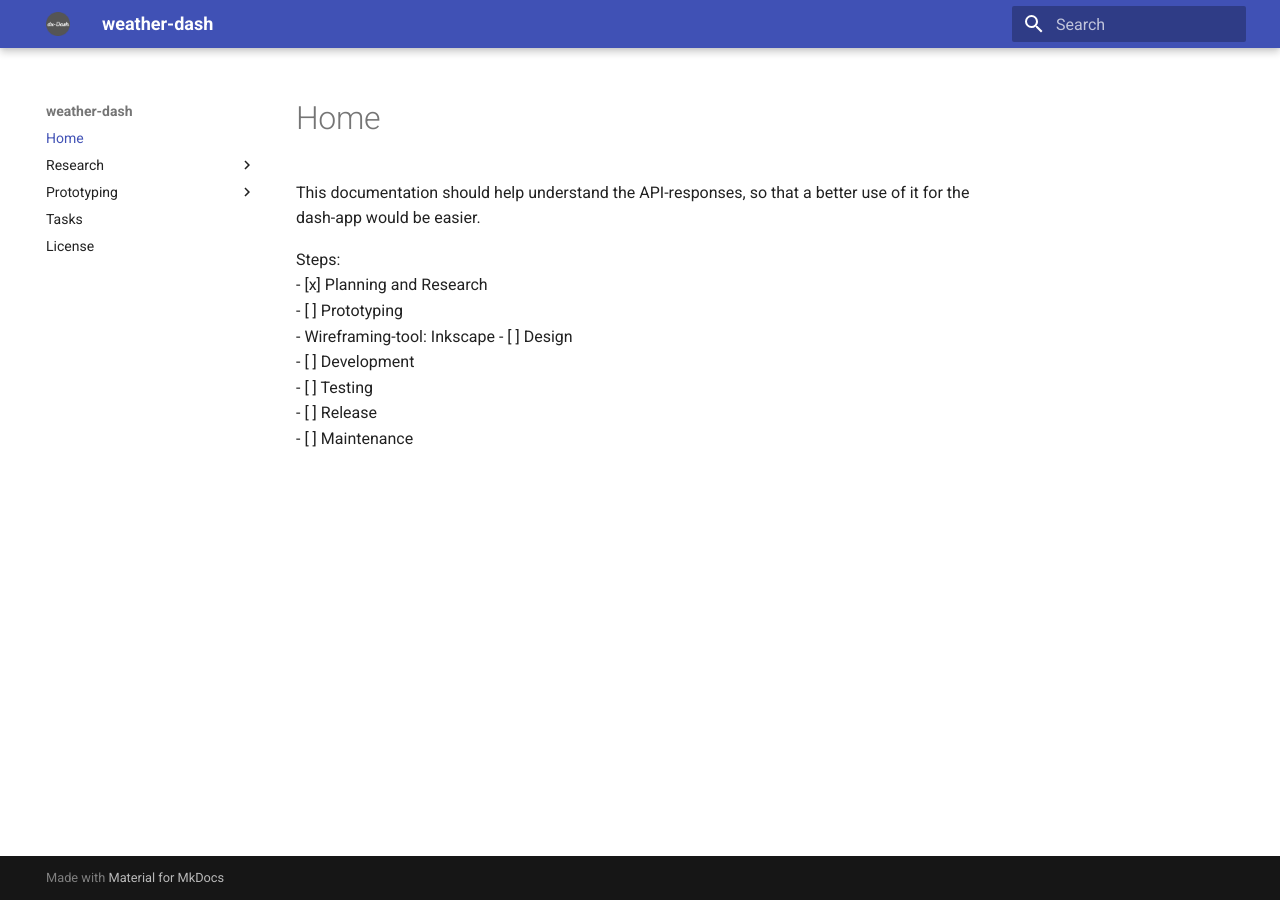
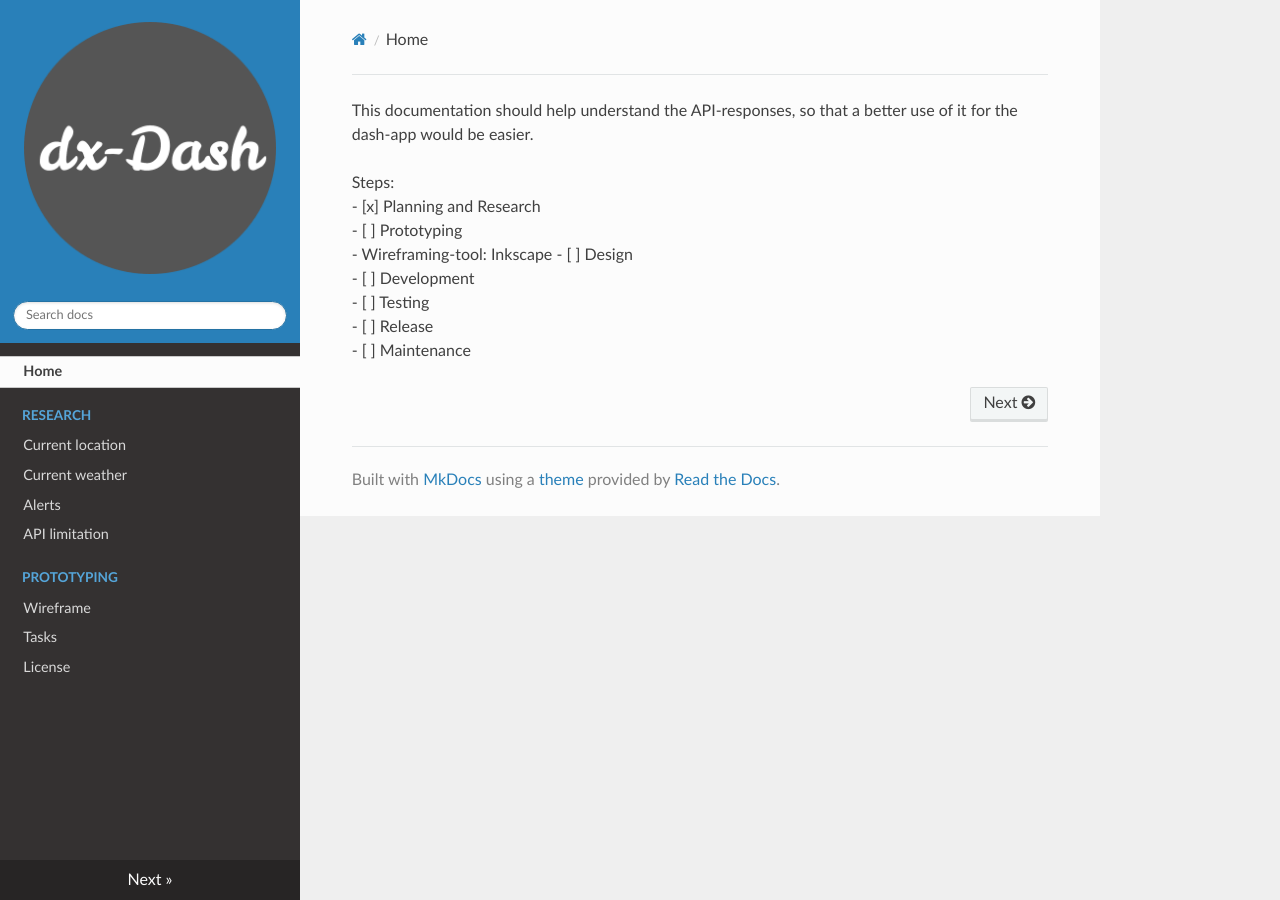
Before and after one commit to awadih/dx-Dash, an MkDocs documentation site: the page built from docs/index.md, in a window 1280 px wide. Built offline with MkDocs 1.6.1, drawn with Linux system fonts in a browser that asks for light colours; nearby versions of some CDN libraries.

Commit message:
test mkdocs theme

```diff
--- a/mkdocs.yml
+++ b/mkdocs.yml
@@ -1,7 +1,11 @@
 theme:
-  name: material
+  name: readthedocs
+  highlightjs: true
   logo: assets/logo.png
   favicon: assets/favicon.ico
+  hljs_languages:
+    - yaml
+    - rust
 site_name: weather-dash
 site_url: https://dx-dash.onrender.com/
 nav:
```
